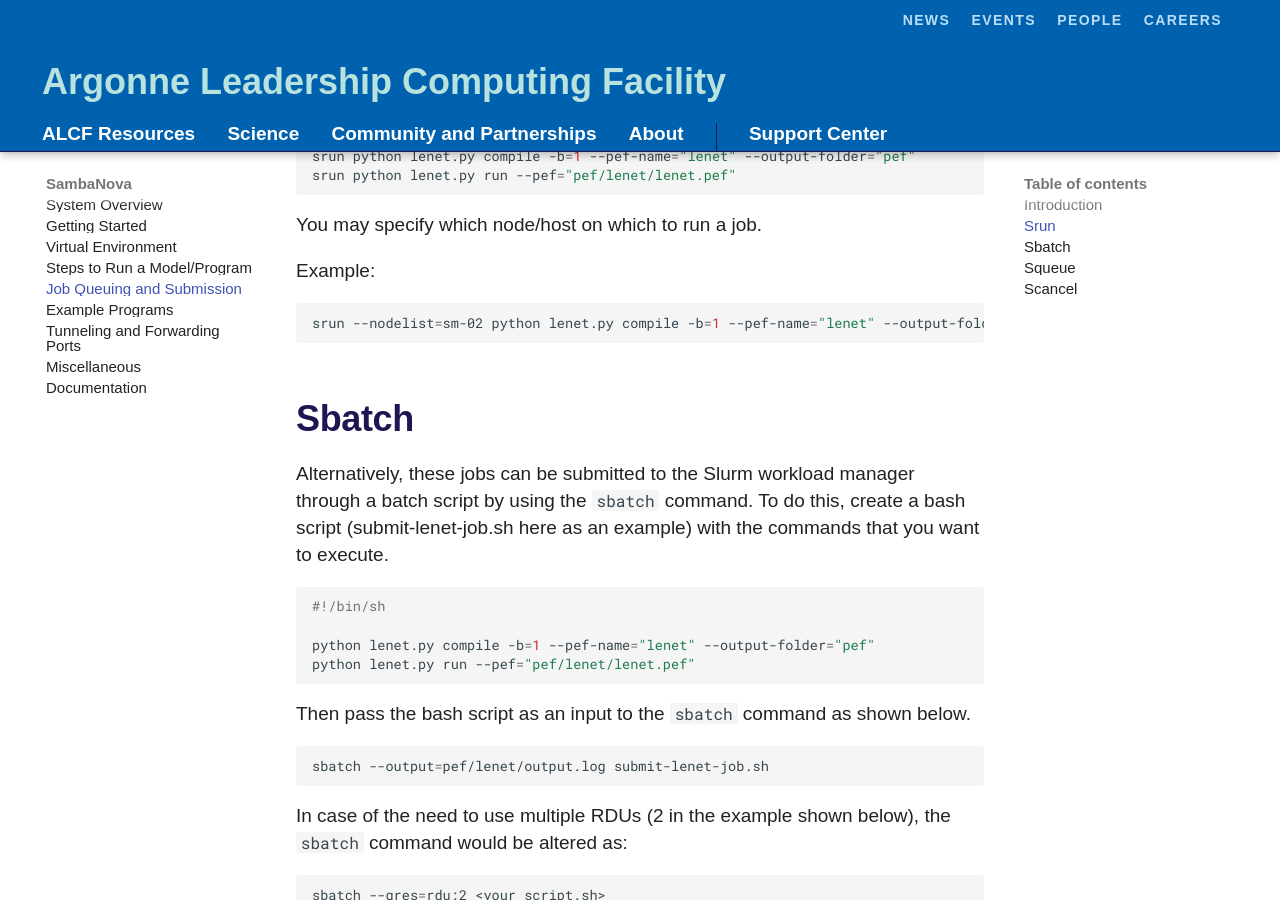
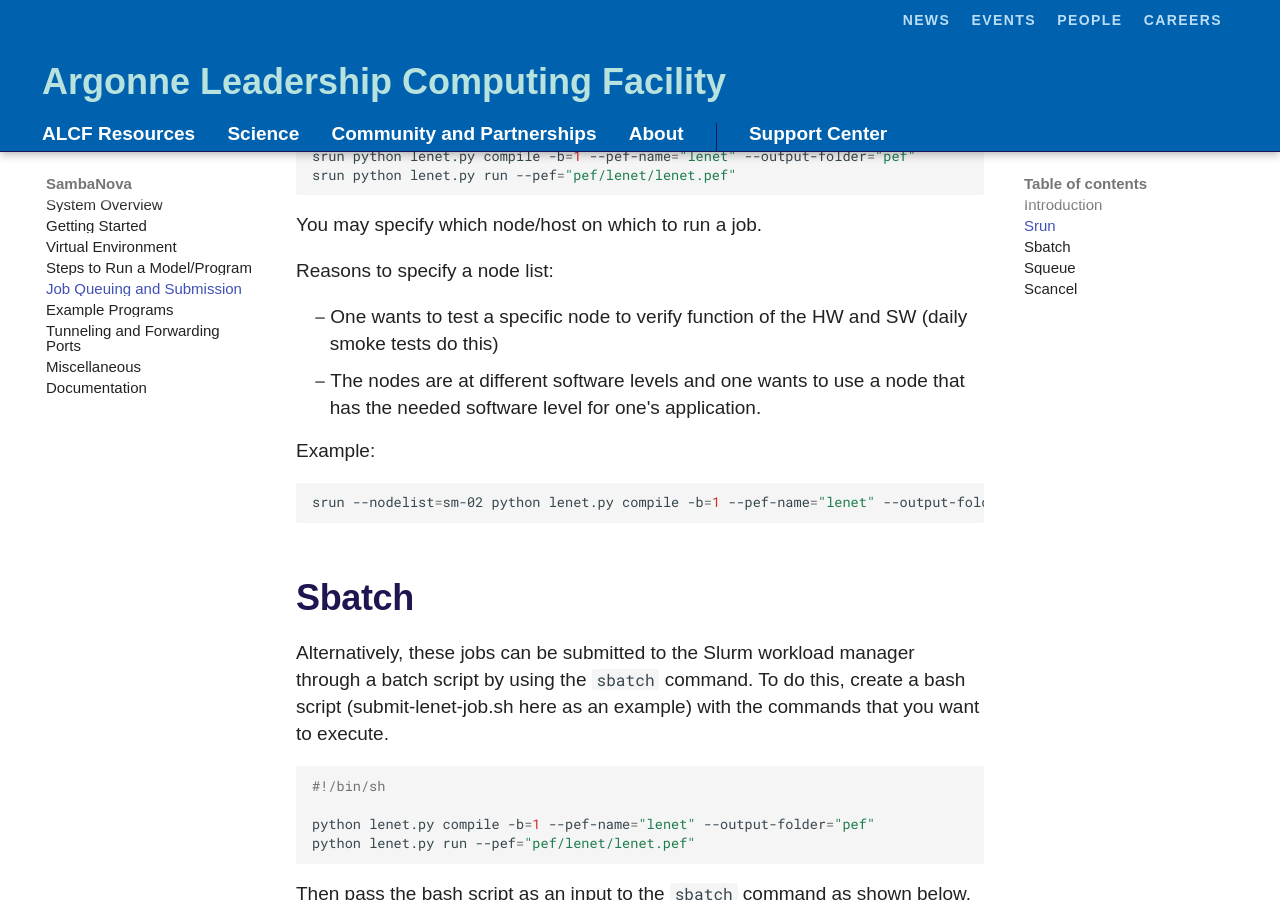
Before and after one commit to argonne-lcf/ai-testbed-userdocs, an MkDocs documentation site: the page built from docs/sambanova/Job-Queuing-and-Submission.md, in a window 1280 px wide and 900 px high, scrolled down 875 px. Built offline with MkDocs 1.6.1 and Material for MkDocs 9.7.7, drawn with Linux system fonts in a browser that asks for light colours; some web fonts are replaced; comment, search, counter and statistics services are not loaded.

Commit message:
SN edits per Bill and Varuni.

````diff
--- a/docs/sambanova/Job-Queuing-and-Submission.md
+++ b/docs/sambanova/Job-Queuing-and-Submission.md
@@ -22,6 +22,11 @@
 ```
 
 You may specify which node/host on which to run a job.
+
+Reasons to specify a node list:
+
+- One wants to test a specific node to verify function of the HW and SW  (daily smoke tests do this)
+- The nodes are at different software levels and one wants to use a node that has the needed software level for one's application.
 
 Example:
 
````
Also changed, not shown: docs/sambanova/Logging-into-a-SambaNova-Node.md (+0 -3 lines), docs/sambanova/sambanova_login.jpg.
